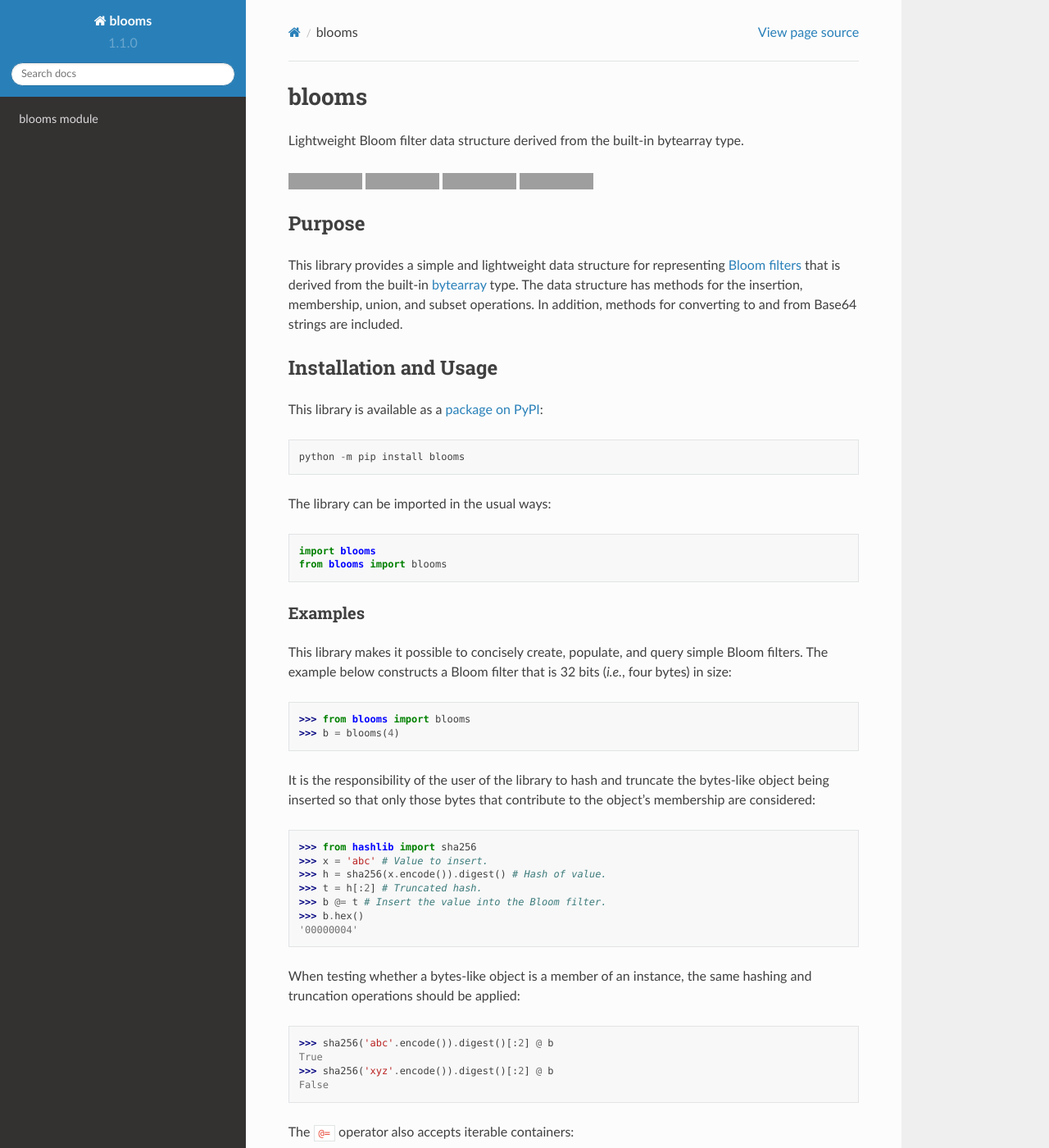
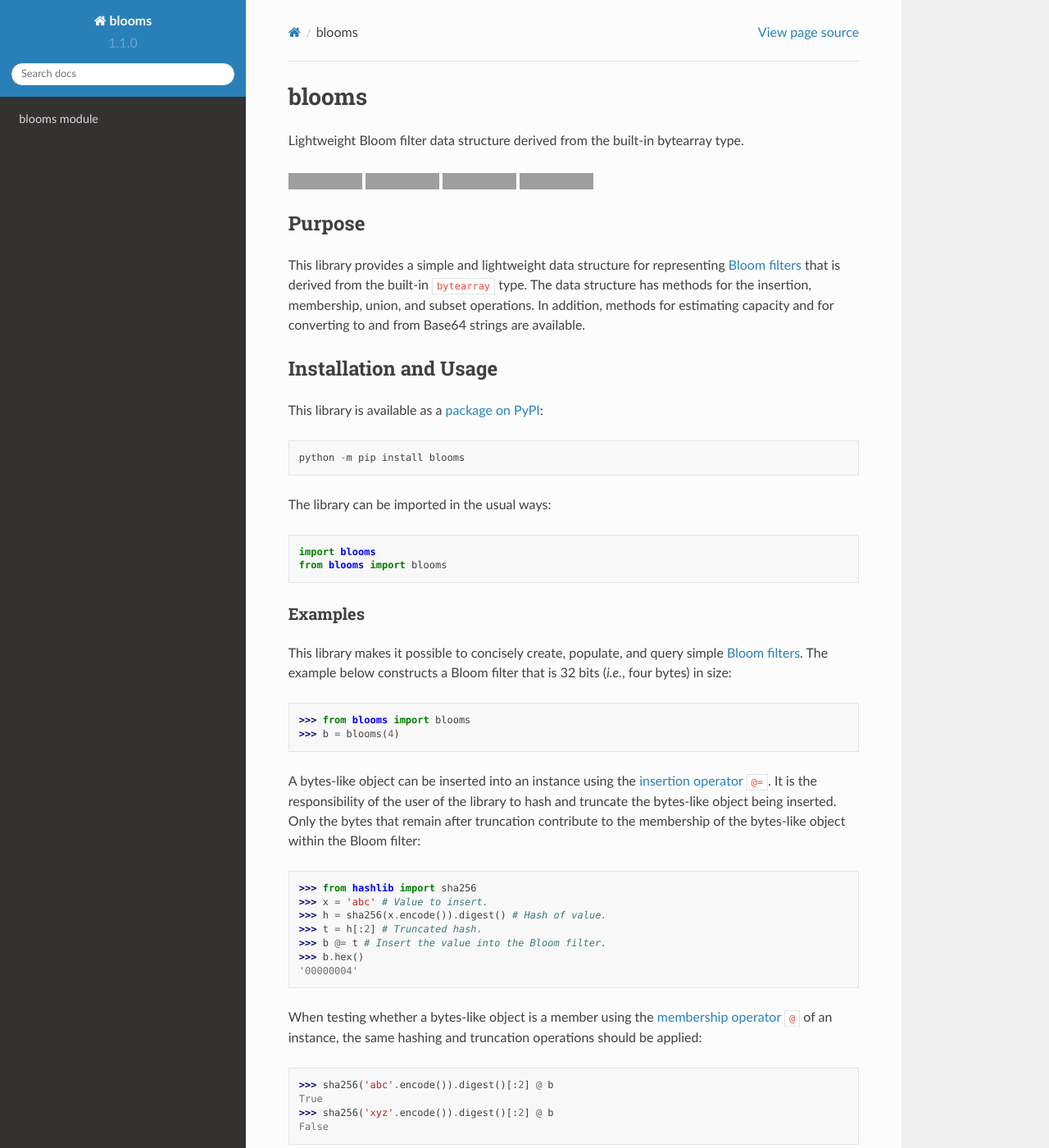
Before and after one commit to nthparty/blooms, a Sphinx documentation site: the page built from docs/index.rst, in a window 1280 px wide and 1400 px high. Shown: the whole window at 82% size. Built offline with Sphinx 7.4.7 and the Read the Docs theme 2.0.0, drawn with Linux system fonts in a browser that asks for light colours; some of the changed text lies outside the part shown; grey boxes are pictures that could not be loaded.

Commit message:
Allow/add links to source code in docs/README; improve examples/descriptions.

```diff
--- a/README.rst
+++ b/README.rst
@@ -24,7 +24,11 @@
 
 Purpose
 -------
-This library provides a simple and lightweight data structure for representing `Bloom filters <https://en.wikipedia.org/wiki/Bloom_filter>`__ that is derived from the built-in `bytearray <https://docs.python.org/3/library/stdtypes.html#bytearray>`__ type. The data structure has methods for the insertion, membership, union, and subset operations. In addition, methods for converting to and from Base64 strings are included.
+
+.. |bytearray| replace:: ``bytearray``
+.. _bytearray: https://docs.python.org/3/library/stdtypes.html#bytearray
+
+This library provides a simple and lightweight data structure for representing `Bloom filters <https://en.wikipedia.org/wiki/Bloom_filter>`__ that is derived from the built-in |bytearray|_ type. The data structure has methods for the insertion, membership, union, and subset operations. In addition, methods for estimating capacity and for converting to and from Base64 strings are available.
 
 Installation and Usage
 ----------------------
@@ -39,12 +43,15 @@
 
 Examples
 ^^^^^^^^
-This library makes it possible to concisely create, populate, and query simple Bloom filters. The example below constructs a Bloom filter that is 32 bits (*i.e.*, four bytes) in size::
+This library makes it possible to concisely create, populate, and query simple `Bloom filters <https://en.wikipedia.org/wiki/Bloom_filter>`__. The example below constructs a Bloom filter that is 32 bits (*i.e.*, four bytes) in size::
 
     >>> from blooms import blooms
     >>> b = blooms(4)
 
-It is the responsibility of the user of the library to hash and truncate the bytes-like object being inserted so that only those bytes that contribute to the object's membership are considered::
+.. |insertion_operator| replace:: insertion operator ``@=``
+.. _insertion_operator: https://blooms.readthedocs.io/en/latest/_source/blooms.html#blooms.blooms.blooms.__imatmul__
+
+A bytes-like object can be inserted into an instance using the |insertion_operator|_. It is the responsibility of the user of the library to hash and truncate the bytes-like object being inserted. Only the bytes that remain after truncation contribute to the membership of the bytes-like object within the Bloom filter::
 
     >>> from hashlib import sha256
     >>> x = 'abc' # Value to insert.
@@ -54,14 +61,18 @@
     >>> b.hex()
     '00000004'
 
-When testing whether a bytes-like object is a member of an instance, the same hashing and truncation operations should be applied::
+.. |membership_operator| replace:: membership operator ``@``
+.. _membership_operator: https://blooms.readthedocs.io/en/latest/_source/blooms.html#blooms.blooms.blooms.__rmatmul__
+
+When testing whether a bytes-like object is a member using the |membership_operator|_ of an instance, the same hashing and truncation operations should be applied::
 
     >>> sha256('abc'.encode()).digest()[:2] @ b
     True
     >>> sha256('xyz'.encode()).digest()[:2] @ b
     False
 
-The ``@=`` operator also accepts iterable containers::
+
+The |insertion_operator|_ also accepts iterable containers::
 
     >>> x = sha256('x'.encode()).digest()[:2]
     >>> y = sha256('y'.encode()).digest()[:2]
@@ -70,7 +81,10 @@
     >>> b.hex()
     '02200006'
 
-The union of two Bloom filters (both having the same size) can be computed using the built-in ``|`` operator::
+.. |union_operator| replace:: built-in ``|`` operator
+.. _union_operator: https://blooms.readthedocs.io/en/latest/_source/blooms.html#blooms.blooms.blooms.__or__
+
+The union of two Bloom filters (both having the same size) can be computed via the |union_operator|_::
 
     >>> c = blooms(4)
     >>> c @= sha256('xyz'.encode()).digest()[:2]
@@ -80,27 +94,36 @@
     >>> sha256('xyz'.encode()).digest()[:2] @ d
     True
 
-It is also possible to check whether the members of one Bloom filter are a subset of the members of another Bloom filter::
+It is also possible to check whether the members of one Bloom filter `are a subset <https://blooms.readthedocs.io/en/latest/_source/blooms.html#blooms.blooms.blooms.issubset>`__ of the members of another Bloom filter::
 
     >>> b.issubset(c)
     False
     >>> b.issubset(d)
     True
 
-A method is provided for determining the saturation of a Bloom filter. The saturation is a ``float`` value (between ``0.0`` and ``1.0``) that represents an upper bound on the rate with which false positives will occur when testing bytes-like objects (of a specific length) for membership within the Bloom filter::
+.. |saturation| replace:: ``saturation``
+.. _saturation: https://blooms.readthedocs.io/en/latest/_source/blooms.html#blooms.blooms.blooms.saturation
 
-	>>> b = blooms(32)
-	>>> from secrets import token_bytes
-	>>> for _ in range(8):
-	...     b @= token_bytes(4)
-	>>> b.saturation(4)
-	0.03125
+.. |float| replace:: ``float``
+.. _float: https://docs.python.org/3/library/functions.html#float
 
-It is also possible to determine the approximate maximum capacity of a Bloom filter for a given saturation limit. For example, the output below indicates that a saturation of ``0.05`` will likely be reached after more than ``28`` insertions of bytes-like objects of length ``8``::
+The |saturation|_ method calculates the saturation of a Bloom filter. The *saturation* is a |float|_ value (between ``0.0`` and ``1.0``) that represents an upper bound on the rate with which false positives will occur when testing bytes-like objects (of a specific length) for membership within the Bloom filter::
 
-	>>> b = blooms(32)
-	>>> b.capacity(8, 0.05)
-	28
+    >>> b = blooms(32)
+    >>> from secrets import token_bytes
+    >>> for _ in range(8):
+    ...     b @= token_bytes(4)
+    >>> b.saturation(4)
+    0.03125
+
+.. |capacity| replace:: ``capacity``
+.. _capacity: https://blooms.readthedocs.io/en/latest/_source/blooms.html#blooms.blooms.blooms.capacity
+
+It is also possible to determine the approximate maximum capacity of a Bloom filter for a given saturation limit using the |capacity|_ method. For example, the output below indicates that a saturation of ``0.05`` will likely be reached after more than ``28`` insertions of bytes-like objects of length ``8``::
+
+    >>> b = blooms(32)
+    >>> b.capacity(8, 0.05)
+    28
 
 In addition, conversion methods to and from Base64 strings are included to support concise encoding and decoding::
 
@@ -118,7 +144,13 @@
     >>> bytes([1, 2, 3]) @ b
     True
 
-The user of the library is responsible for ensuring that Base64-encoded Bloom filters are converted back into an an instance of the appropriate derived class.
+.. |from_base64| replace:: ``from_base64``
+.. _from_base64: https://blooms.readthedocs.io/en/latest/_source/blooms.html#blooms.blooms.blooms.from_base64
+
+The user of the library is responsible for ensuring that Base64-encoded Bloom filters are converted back into an an instance of the appropriate derived class by using the |from_base64|_ method that belongs to that derived class::
+
+    >>> isinstance(blooms_custom.from_base64(b.to_base64()), blooms_custom)
+    True
 
 Development
 -----------
--- a/docs/conf.py
+++ b/docs/conf.py
@@ -38,7 +38,8 @@
     'sphinx.ext.autodoc',
     'sphinx.ext.doctest',
     'sphinx.ext.napoleon',
-    'sphinx.ext.intersphinx'
+    'sphinx.ext.intersphinx',
+    'sphinx.ext.viewcode'
 ]
 
 # Add any paths that contain templates here, relative to this directory.
```
Also changed, not shown: other parts of README.rst (+4 -1 lines), 1 other file.
